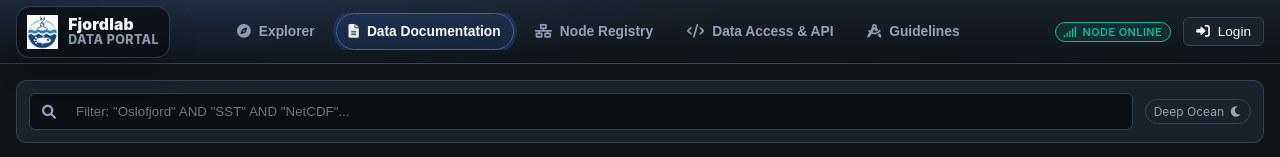
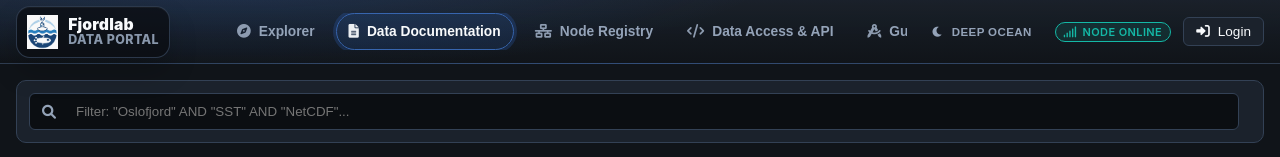
Before and after one commit to SemanticMatter/oceansense, a Vue app: page /datadoc in a window 1280 px wide. Shown: the top 157 px of the page. Built offline with nearby package versions, Linux system fonts and the light colour scheme.

Commit message:
Added theme switcher

```diff
--- a/src/assets/styles/base.css
+++ b/src/assets/styles/base.css
@@ -51,6 +51,36 @@ body.scrollable{
   height: auto;
   min-height: 100vh;
   overflow: auto;
+}
+
+body[data-theme="sunlit-lagoon"]{
+  --bg: #f5f7fb;
+  --bg-elev: #ffffff;
+  --bg-inset: #edf1f7;
+
+  --text: #0f172a;
+  --text-muted: #475569;
+  --text-faint: #64748b;
+
+  --border: #cbd5e1;
+
+  --accent: #2563eb;
+  --accent-soft: rgba(37, 99, 235, 0.14);
+
+  --success: #0f766e;
+  --warning: #b45309;
+  --danger: #b91c1c;
+  --info: #7c3aed;
+  --freq: #db2777;
+  --offline: #64748b;
+}
+
+body[data-theme="sunlit-lagoon"] #map{
+  background: #dbe4ef;
+}
+
+body[data-theme="sunlit-lagoon"] .leaflet-layer{
+  filter: none;
 }
 
 a{ color: inherit; }
--- a/src/components/layout/AppHeader.vue
+++ b/src/components/layout/AppHeader.vue
@@ -113,6 +113,18 @@
     </nav>
 
     <div class="topbar-right">
+      <button
+        type="button"
+        class="btn ghost theme-toggle"
+        @click="toggleTheme"
+      >
+        <i
+          class="fa-solid"
+          :class="theme.icon"
+        ></i>
+        <span>{{ theme.label }}</span>
+      </button>
+
       <span
         v-if="rightBadge"
         class="pill"
@@ -190,9 +202,11 @@ import { onBeforeUnmount, onMounted, ref } from 'vue';
 import { RouterLink } from 'vue-router';
 import { useAuth } from '../../composables/useAuth';
 import { useHeaderMeta } from '../../composables/useHeaderMeta';
+import { useTheme } from '../../composables/useTheme';
 
 const { isAuthenticated, user, login, logout } = useAuth();
 const { rightBadge } = useHeaderMeta();
+const { theme, toggleTheme } = useTheme();
 
 const menuOpen = ref(false);
 const menuRef = ref(null);
@@ -362,6 +376,14 @@ onBeforeUnmount(() => {
   flex-shrink: 0;
 }
 
+.theme-toggle{
+  font-weight: 800;
+  text-transform: uppercase;
+  letter-spacing: 0.4px;
+  font-size: 0.72rem;
+  padding: 6px 10px;
+}
+
 .auth-area{
   position: relative;
   display: flex;
--- /dev/null
+++ b/src/composables/useTheme.js
@@ -0,0 +1,63 @@
+import { computed, reactive } from 'vue';
+
+const STORAGE_KEY = 'fjordlab.theme';
+
+const themes = {
+  'deep-ocean': {
+    id: 'deep-ocean',
+    label: 'Deep Ocean',
+    icon: 'fa-moon'
+  },
+  'sunlit-lagoon': {
+    id: 'sunlit-lagoon',
+    label: 'Sunlit Lagoon',
+    icon: 'fa-sun'
+  }
+};
+
+const state = reactive({
+  current: themes['deep-ocean']
+});
+
+const applyTheme = (themeId) => {
+  if (typeof document === 'undefined') {
+    return;
+  }
+  document.body.dataset.theme = themeId;
+};
+
+const loadTheme = () => {
+  const stored = typeof localStorage !== 'undefined'
+    ? localStorage.getItem(STORAGE_KEY)
+    : null;
+  if (stored && themes[stored]) {
+    state.current = themes[stored];
+  }
+  applyTheme(state.current.id);
+};
+
+export const useTheme = () => {
+  loadTheme();
+
+  const setTheme = (themeId) => {
+    const next = themes[themeId] || themes['deep-ocean'];
+    state.current = next;
+    if (typeof localStorage !== 'undefined') {
+      localStorage.setItem(STORAGE_KEY, next.id);
+    }
+    applyTheme(next.id);
+  };
+
+  const toggleTheme = () => {
+    const nextId = state.current.id === 'deep-ocean'
+      ? 'sunlit-lagoon'
+      : 'deep-ocean';
+    setTheme(nextId);
+  };
+
+  return {
+    theme: computed(() => state.current),
+    setTheme,
+    toggleTheme
+  };
+};
--- a/src/views/DatadocView.vue
+++ b/src/views/DatadocView.vue
@@ -45,13 +45,6 @@
                 title="Clear selection"
                 onclick="ui.clearSelection()"
               ><i class="fa-solid fa-xmark"></i></button>
-            </span>
-
-            <span
-              class="chip"
-              title="Theme"
-            >
-              Deep Ocean <i class="fa-solid fa-moon"></i>
             </span>
           </div>
         </div>
```
